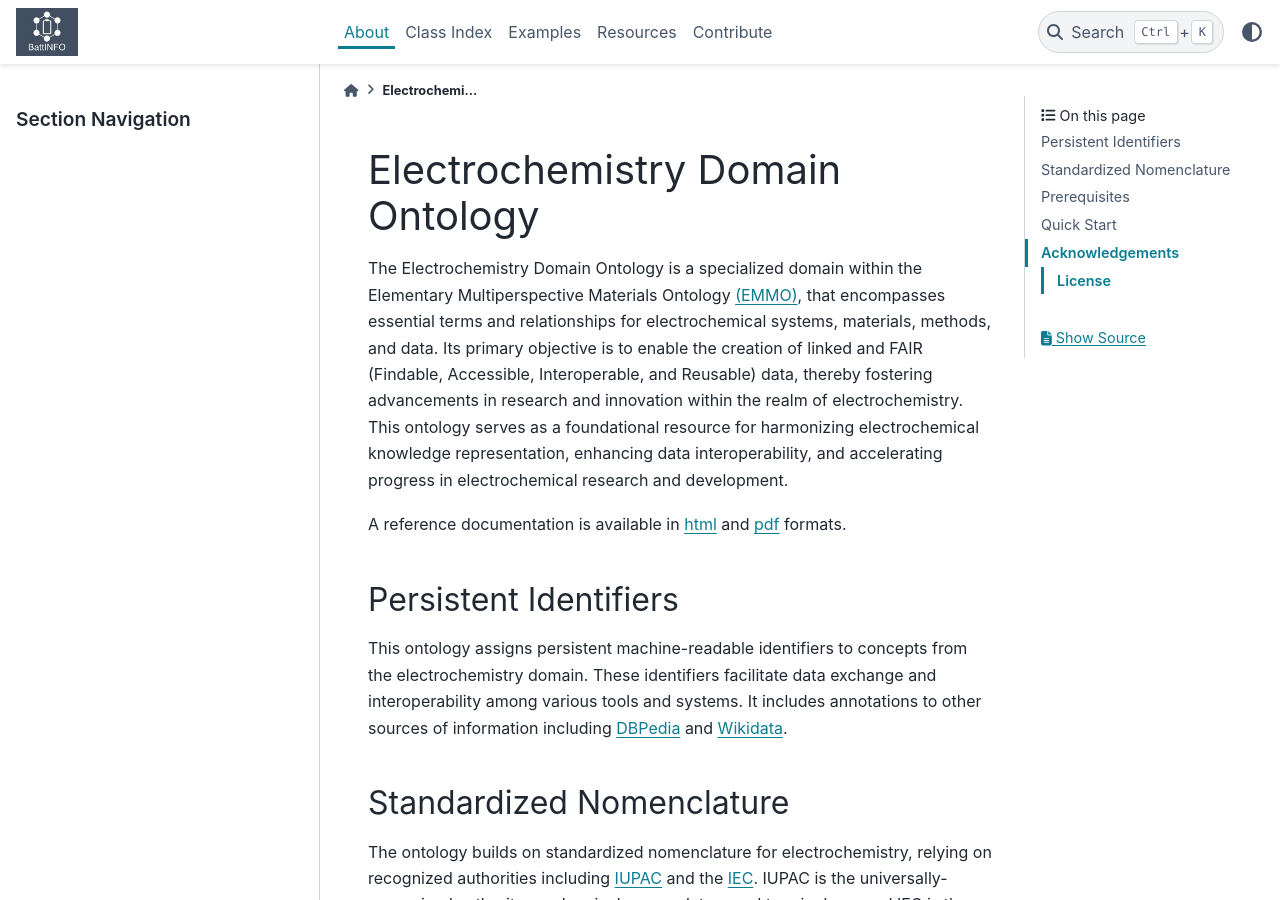
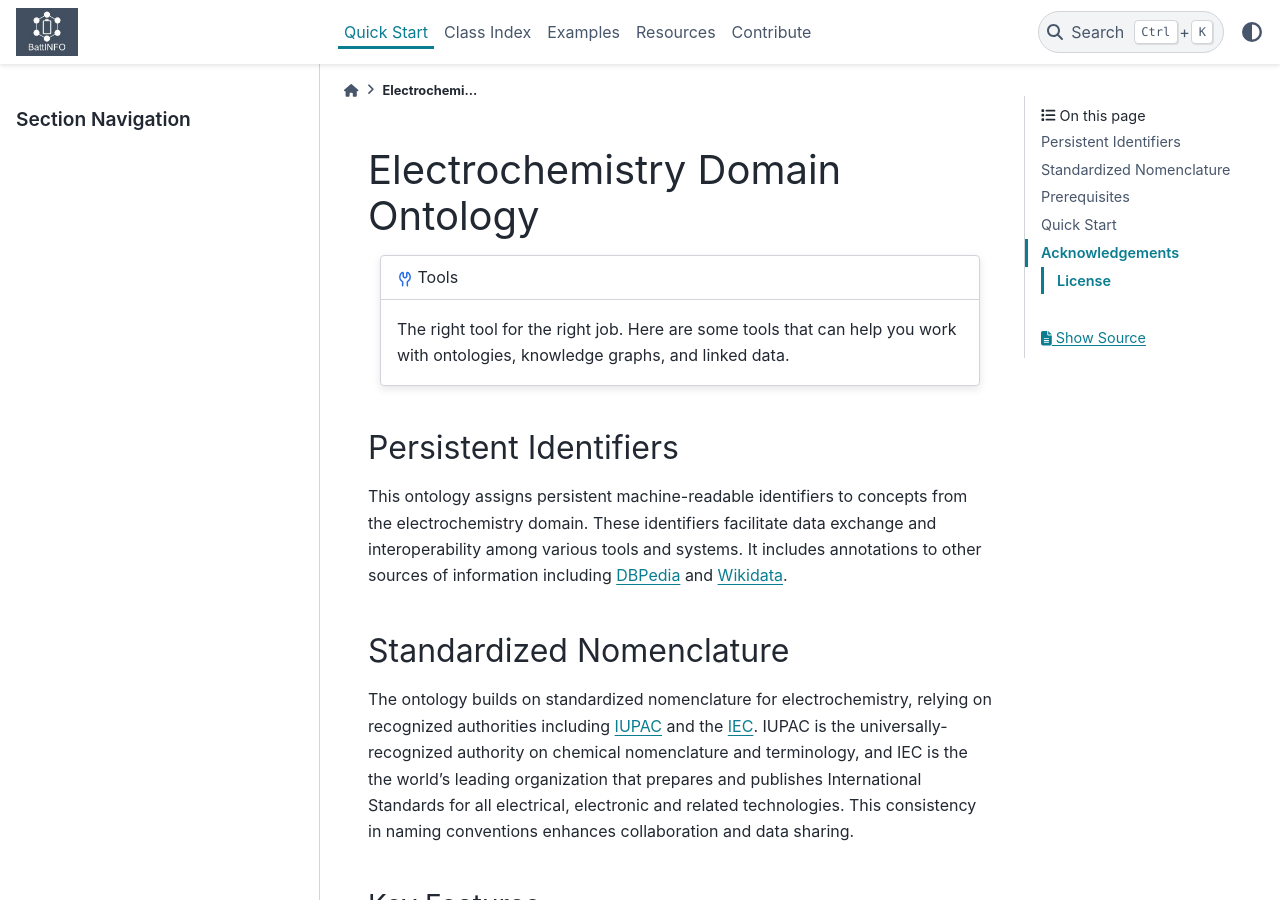
Before and after one commit to emmo-repo/domain-electrochemistry, a Sphinx documentation site: the page built from sphinx/quickstart.rst, in a window 1280 px wide and 900 px high. Built offline with Sphinx 7.4.7 and the PyData theme 0.15.4, drawn with Linux system fonts in a browser that asks for light colours.

Commit message:
add tools page

```diff
--- a/sphinx/index.rst
+++ b/sphinx/index.rst
@@ -3,7 +3,7 @@
    :includehidden:
    :hidden:
 
-   About <about>
+   Quick Start <quickstart>
    Class Index <electrochemistry>
    Examples <examples>
    Resources <resources>
@@ -27,7 +27,7 @@ progress in electrochemical research and development.
 .. grid::
 
     .. grid-item-card::
-        :link: about.html
+        :link: quickstart.html
 
         :octicon:`rocket;1em;sd-text-info`  Quick Start
         ^^^^^^^^^^^
--- a/sphinx/about.rst
+++ b/sphinx/quickstart.rst
@@ -1,27 +1,14 @@
 Electrochemistry Domain Ontology
 ================================
 
-.. raw:: html
+.. grid::
 
-   <!-- [![CI tests](https://github.com/emmo-repo/domain-electrochemistry/workflows/CI%20tests/badge.svg)](https://github.com/emmo-repo/domain-electrochemistry/actions/) -->
+    .. grid-item-card::
+        :link: tools.html
 
-The Electrochemistry Domain Ontology is a specialized domain within the
-Elementary Multiperspective Materials Ontology
-`(EMMO) <https://github.com/emmo-repo/EMMO>`__, that encompasses
-essential terms and relationships for electrochemical systems,
-materials, methods, and data. Its primary objective is to enable the
-creation of linked and FAIR (Findable, Accessible, Interoperable, and
-Reusable) data, thereby fostering advancements in research and
-innovation within the realm of electrochemistry. This ontology serves as
-a foundational resource for harmonizing electrochemical knowledge
-representation, enhancing data interoperability, and accelerating
-progress in electrochemical research and development.
-
-A reference documentation is available in
-`html <https://emmo-repo.github.io/domain-electrochemistry/index.html>`__
-and
-`pdf <https://emmo-repo.github.io/domain-electrochemistry/electrochemistry.pdf>`__
-formats.
+        :octicon:`tools;1em;sd-text-info`  Tools
+        ^^^^^^^^^^^
+        The right tool for the right job. Here are some tools that can help you work with ontologies, knowledge graphs, and linked data.
 
 Persistent Identifiers
 ~~~~~~~~~~~~~~~~~~~~~~
```
Also changed, not shown: sphinx/tools.rst (added, +36 -0 lines), sphinx/img/ElectrochemicalCell.svg.
